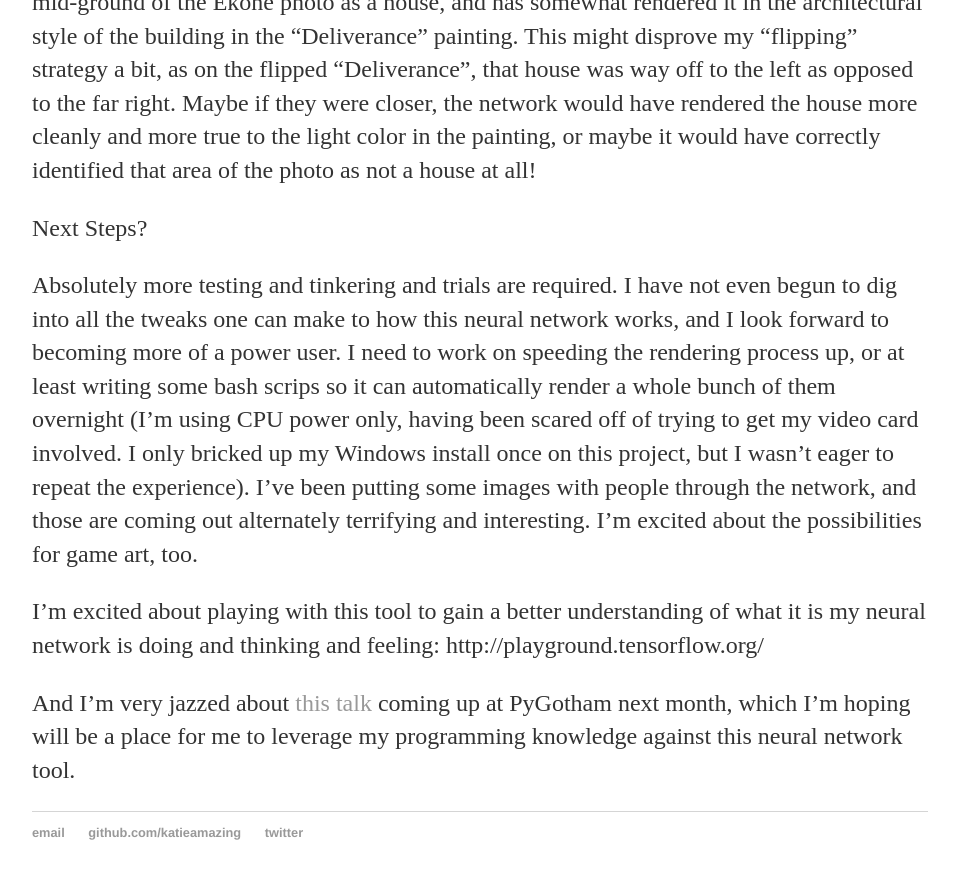
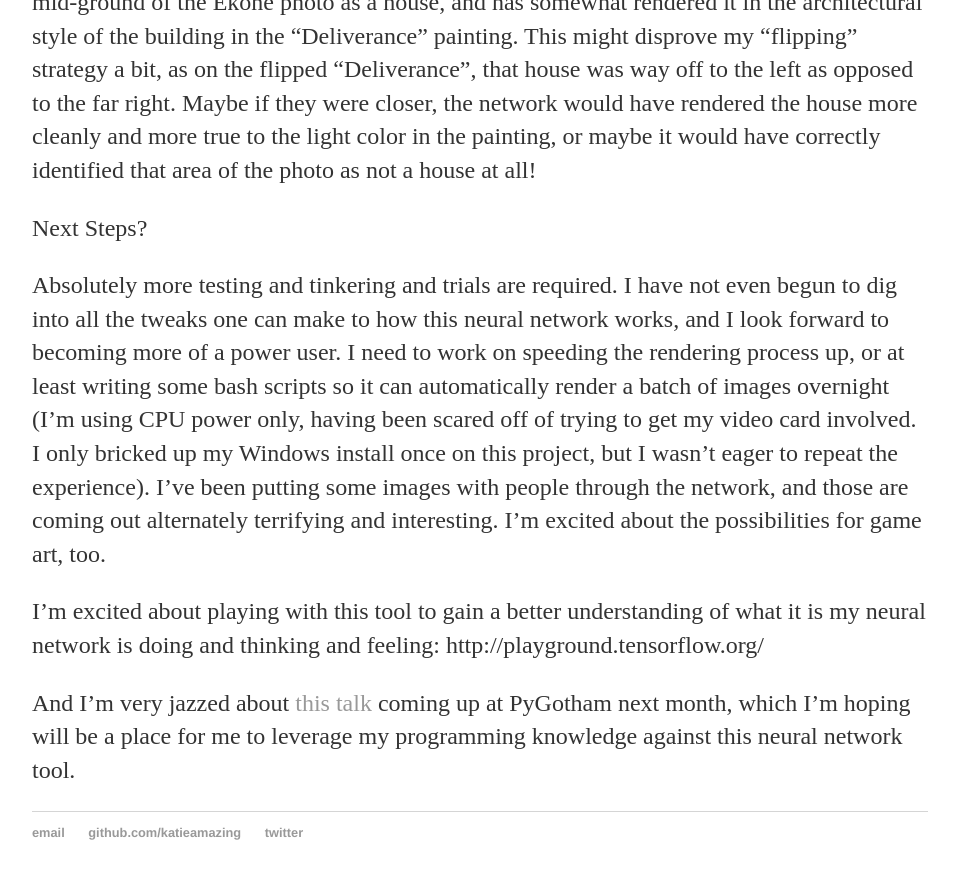
Before and after one commit to katieamazing/katieamazing.github.io, a Jekyll site: the page built from _posts/2016-06-25-a-neural-network-art-forger-of-my-very-own.md, in a window 1280 px wide and 900 px high, scrolled down 10450 px. Shown: the top 879 px of the window, without its empty margins (160-1117 px from the left). Built offline with Jekyll 4.4.1, drawn with Linux system fonts in a browser that asks for light colours.

Commit message:
Update 2016-06-25-a-neural-network-art-forger-of-my-very-own.md

```diff
--- a/_posts/2016-06-25-a-neural-network-art-forger-of-my-very-own.md
+++ b/_posts/2016-06-25-a-neural-network-art-forger-of-my-very-own.md
@@ -95,7 +95,7 @@ Although this is sort of a technicolor nightmare, I like it best of all my outpu
 
 Next Steps?
 
-Absolutely more testing and tinkering and trials are required. I have not even begun to dig into all the tweaks one can make to how this neural network works, and I look forward to becoming more of a power user. I need to work on speeding the rendering process up, or at least writing some bash scrips so it can automatically render a whole bunch of them overnight (I'm using CPU power only, having been scared off of trying to get my video card involved. I only bricked up my Windows install once on this project, but I wasn't eager to repeat the experience). I've been putting some images with people through the network, and those are coming out alternately terrifying and interesting. I'm excited about the possibilities for game art, too.
+Absolutely more testing and tinkering and trials are required. I have not even begun to dig into all the tweaks one can make to how this neural network works, and I look forward to becoming more of a power user. I need to work on speeding the rendering process up, or at least writing some bash scripts so it can automatically render a batch of images overnight (I'm using CPU power only, having been scared off of trying to get my video card involved. I only bricked up my Windows install once on this project, but I wasn't eager to repeat the experience). I've been putting some images with people through the network, and those are coming out alternately terrifying and interesting. I'm excited about the possibilities for game art, too.
 
 I'm excited about playing with this tool to gain a better understanding of what it is my neural network is doing and thinking and feeling: http://playground.tensorflow.org/
 
```
